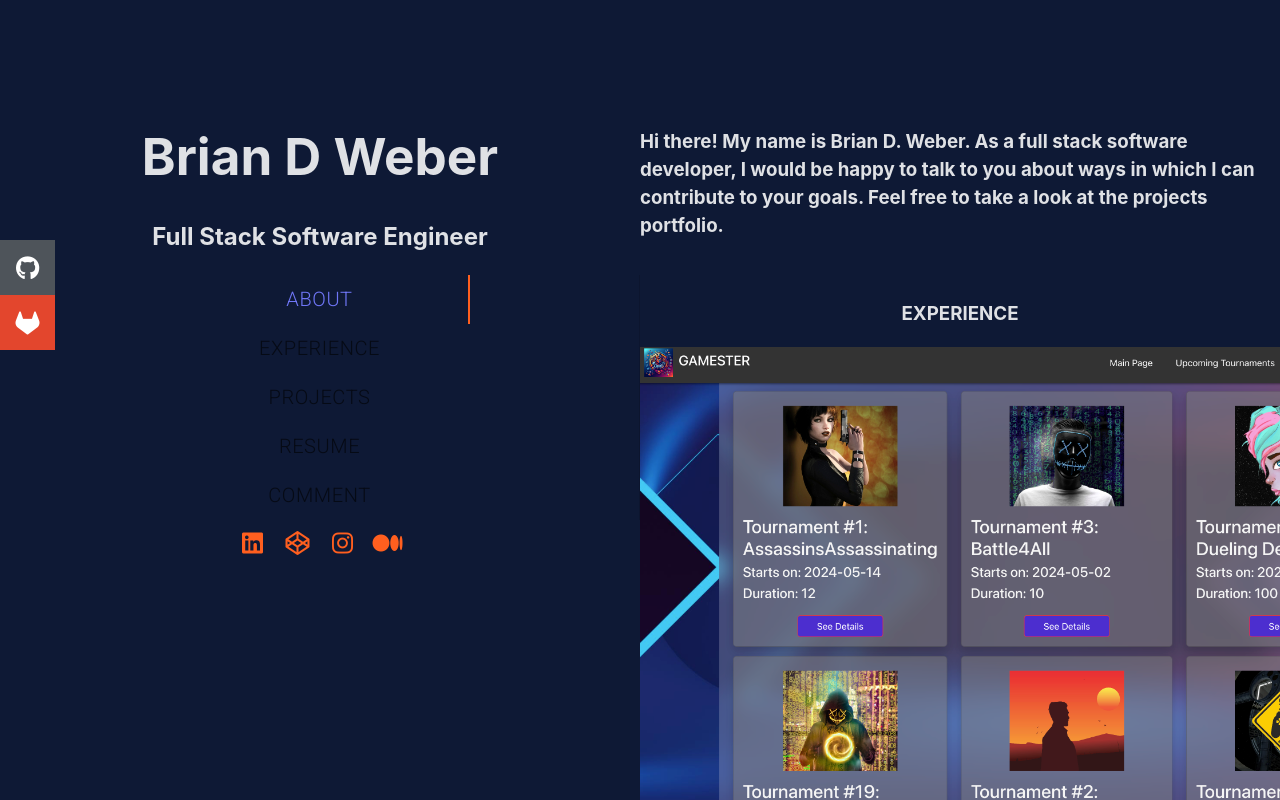
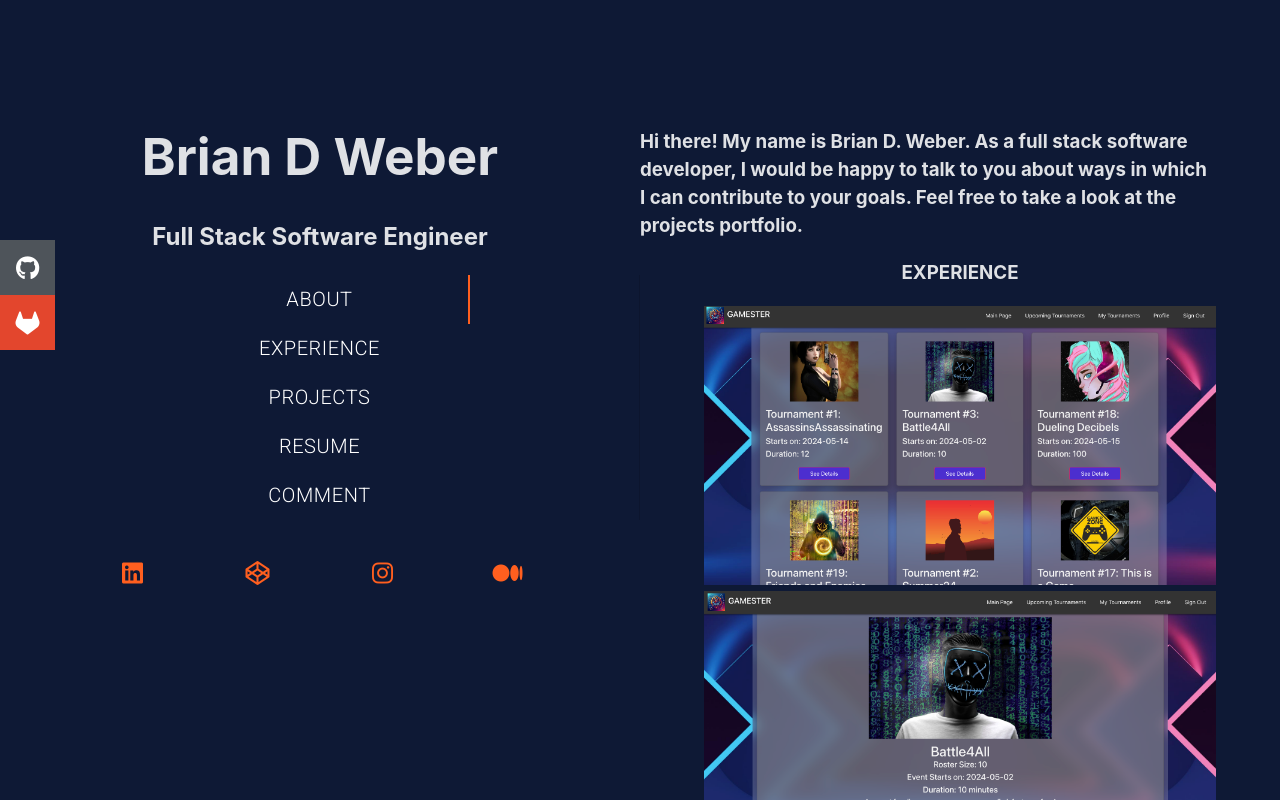
Before and after one commit to briandweber/briandweber.github.io, a React (Vite) app: page / in a window 1280 px wide. Built offline with nearby package versions, Linux system fonts and the light colour scheme; a web font is replaced by a local one.

Commit message:
follow links spacing, page links styling, picture spacing and opacity

```diff
--- a/src/App.css
+++ b/src/App.css
@@ -166,7 +166,6 @@ body {
       top: 100%;
       bottom: 100%;
       flex: 1;
-
     }
     .page-content {
       display: flex;
@@ -176,13 +175,26 @@ body {
       width: 50vw;
       flex: 1;
       overflow: auto;
-
     }
   }
+
+.page-content img {
+  width: 80%;
+  opacity: 1;
+  backface-visibility: hidden;
+  transition: .4s ease;
+}
+
+.page-content img:hover {
+  opacity: 0.3;
+}
+
+.page-content
 
 .about {
   text-align: left;
   height: 5%;
+  width: 90%;
   margin-top: 20%;
 }
 
@@ -193,7 +205,8 @@ body {
 .follow-links {
   height: 100vh;
   display: flex;
-  justify-content: center;
+  justify-content: space-evenly;
+  margin: 30px;
 }
 
 .follow-links .fa-linkedin {
--- a/src/Nav.jsx
+++ b/src/Nav.jsx
@@ -12,8 +12,6 @@ export default function Nav() {
         </div>
         <Tabs />
         <FollowLinks />
-
-
     </>
 
   );
--- a/src/PageContent.jsx
+++ b/src/PageContent.jsx
@@ -8,6 +8,7 @@ export default function PageContent() {
     return (
         <>
         <div className="scroll-container">
+                <div className="content-items">
                 <section id="About" className="about">
                         <Greeting />
                 </section>
@@ -24,6 +25,7 @@ export default function PageContent() {
                         <img src={gamester2} alt="gamester image" />
                         <img src={gamester3} alt="gamester image" />
                 </section>
+                </div>
         </div>
         </>
   );
--- a/src/Tabs.jsx
+++ b/src/Tabs.jsx
@@ -39,14 +39,14 @@ export default function VerticalTabs() {
     <ThemeProvider theme={theme}>
       <Tabs
         borderColor='primary'
-        textColor='secondary'
+        textColor='background'
         indicatorColor='primary'
         orientation="vertical"
         variant="scrollable"
         value={value}
         onChange={handleChange}
         aria-label="Vertical tabs"
-        sx={{ borderRight: 1, borderColor: 'divider', alignItems: 'center' }}
+        sx={{ borderRight: 1, borderColor: 'divider', alignItems: 'center', color: 'white' }}
         >
         <Tab sx={{ width: 300 }} label="About" {...a11yProps(0)} />
         <Tab label="Experience" {...a11yProps(1)} />
@@ -55,7 +55,6 @@ export default function VerticalTabs() {
         <Tab label="Comment" {...a11yProps(4)} />
       </Tabs>
     </ThemeProvider>
-
   );
 }
 
--- a/src/index.css
+++ b/src/index.css
@@ -51,7 +51,8 @@ button:hover {
 }
 button:focus,
 button:focus-visible {
-  outline: 4px auto -webkit-focus-ring-color;
+  color: #6F76F6;
+  /* outline: 4px auto -webkit-focus-ring-color; */
 }
 
 @media (prefers-color-scheme: light) {
```
